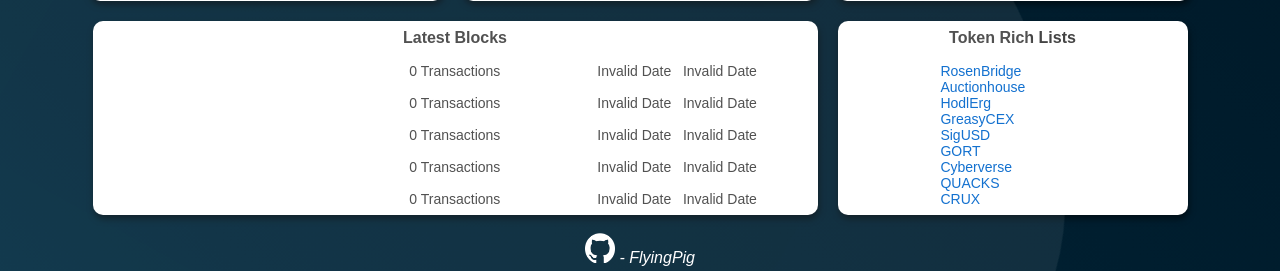
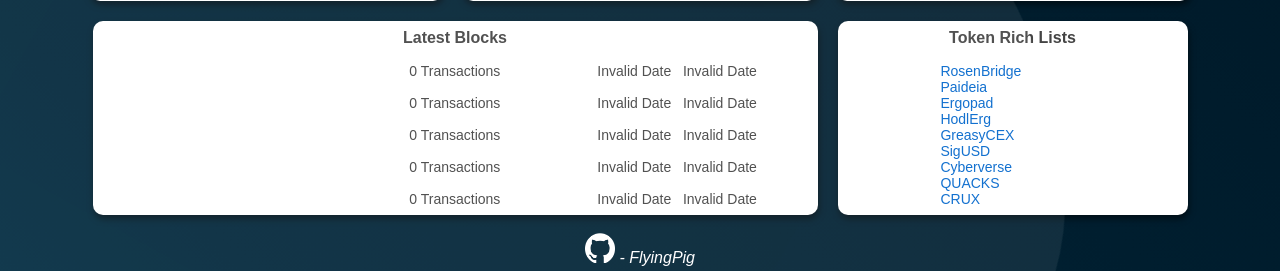
Before and after one commit to FlyingPig69/Ergo-node-explorer, a Flask app: page / in a window 1280 px wide; the page is wider, and only the part inside the window is pictured. Shown: the part 315-586 px from the top of that part. Run offline with Flask 3, Linux system fonts and the light colour scheme; data that the repository does not hold is empty.

Commit message:
Updated rich list

```diff
--- a/api/templates/index.html
+++ b/api/templates/index.html
@@ -289,11 +289,11 @@
                         <td style="width: 80px; font-size: 14px; text-align: left;"></td>
                         <td style="width: 150px; font-size: 14px; text-align: left;">
                             <a href="{{flask_url}}/token/8b08cdd5449a9592a9e79711d7d79249d7a03c535d17efaee83e216e80a44c4b">RosenBridge</a><br>
-                            <a href="{{flask_url}}/token/18c938e1924fc3eadc266e75ec02d81fe73b56e4e9f4e268dffffcb30387c42d">Auctionhouse</a><br>
+                            <a href="{{flask_url}}/token/1fd6e032e8476c4aa54c18c1a308dce83940e8f4a28f576440513ed7326ad489">Paideia</a><br>
+                            <a href="{{flask_url}}/token/d71693c49a84fbbecd4908c94813b46514b18b67a99952dc1e6e4791556de413">Ergopad</a><br>
                             <a href="{{flask_url}}/token/cbd75cfe1a4f37f9a22eaee516300e36ea82017073036f07a09c1d2e10277cda">HodlErg</a><br>
                             <a href="{{flask_url}}/token/d1d2ae2ac0456aa43550dd4fda45e4f866d523be9170d3a3e4cab43a83926334">GreasyCEX</a><br>
                             <a href="{{flask_url}}/token/03faf2cb329f2e90d6d23b58d91bbb6c046aa143261cc21f52fbe2824bfcbf04">SigUSD</a><br>
-                            <a href="{{flask_url}}/token/7ba2a85fdb302a181578b1f64cb4a533d89b3f8de4159efece75da41041537f9">GORT</a><br>
                             <a href="{{flask_url}}/token/01dce8a5632d19799950ff90bca3b5d0ca3ebfa8aaafd06f0cc6dd1e97150e7f">Cyberverse</a><br>
                             <a href="{{flask_url}}/token/089990451bb430f05a85f4ef3bcb6ebf852b3d6ee68d86d78658b9ccef20074f">QUACKS</a><br>
                             <a href="{{flask_url}}/token/00b42b41cb438c41d0139aa8432eb5eeb70d5a02d3df891f880d5fe08670c365">CRUX</a><br>
```
